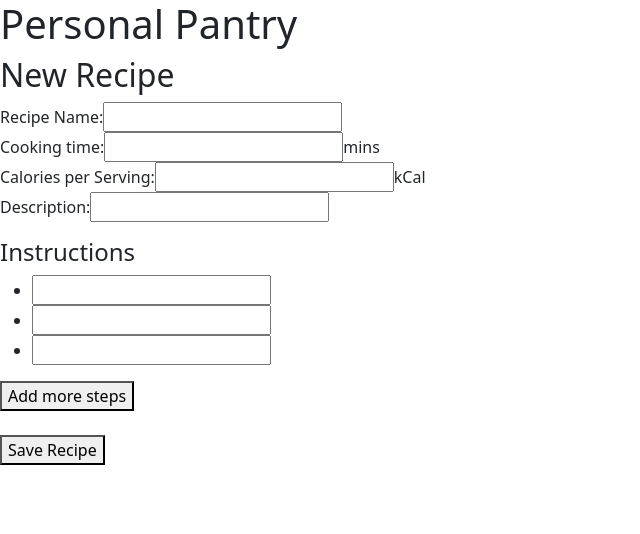
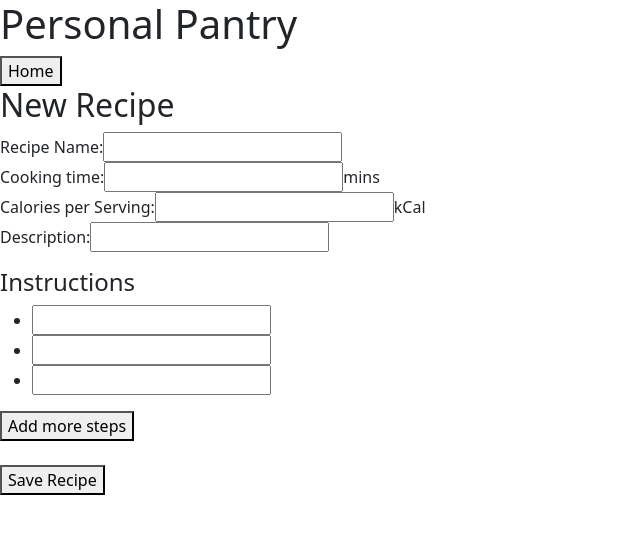
Before and after one commit to sluisdejesus/PersonalPantry_front_end, a React (Create React App) app: page / in a window 1280 px wide. Both pictures are taken after a click on the button "Create a Recipe". Shown: the top 534 px of the page, without its empty margins (0-640 px from the left). Built offline with nearby package versions, Linux system fonts and the light colour scheme; no server answers.

Commit message:
home button added to creatrRecipeForm

```diff
--- a/src/components/RecipeForm.js
+++ b/src/components/RecipeForm.js
@@ -62,7 +62,7 @@ return (
             <button onClick={handleClick}>Add more steps</button>
 
        </div>
-<br></br>
+    <br></br>
 
     <button onSubmit={handleSubmit}>Save Recipe</button>
 
--- a/src/containers/AppContainer.js
+++ b/src/containers/AppContainer.js
@@ -29,6 +29,7 @@ const AppContainer = () => {
     const returnHome = () => {
         setShoppingListClick(false);
         setRecipesListClick(false);
+        setCreateRecipeClick(false);
     }
 
 
--- a/src/containers/CreateRecipeContainer.js
+++ b/src/containers/CreateRecipeContainer.js
@@ -1,10 +1,15 @@
 import React from 'react'
 import RecipeForm from '../components/RecipeForm'
 
-const CreateRecipeContainer = () => {
+const CreateRecipeContainer = ({returnHome}) => {
+
+    const handleClick = () => {
+        returnHome()
+    }
 
     return (
         <>
+        <button onClick={handleClick}>Home</button>
         <RecipeForm/>
         </>
     )
```
